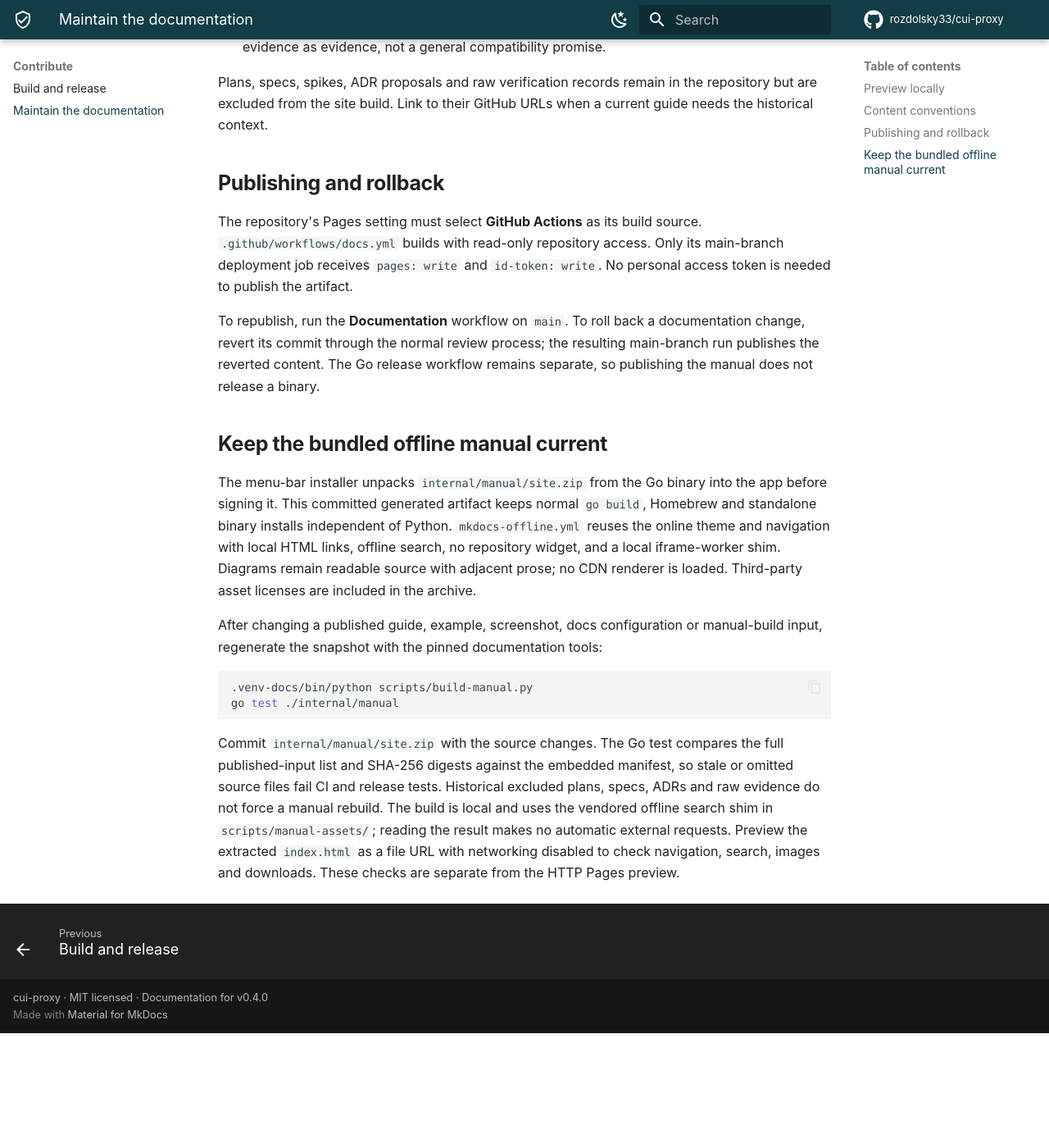
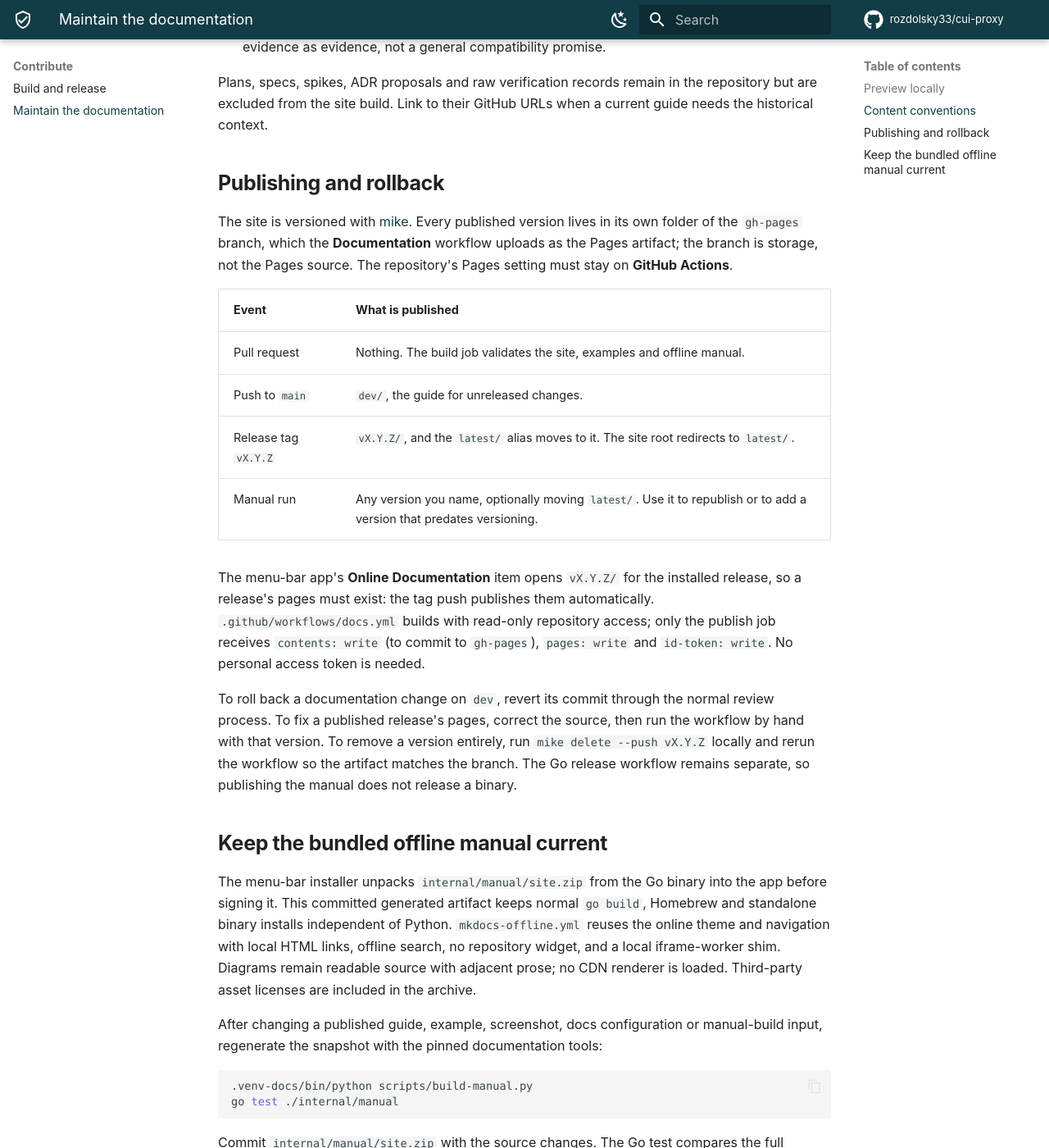
Before and after one commit to rozdolsky33/cui-proxy, an MkDocs documentation site: the page built from docs/contributing-docs.md, in a window 1280 px wide and 1400 px high, scrolled down 1154 px. Shown: the whole window at 82% size. Built offline with MkDocs 1.6.1 and Material for MkDocs 9.7.7, drawn with Linux system fonts in a browser that asks for light colours; comment, search, counter and statistics services are not loaded; the version menu is left out; before the commit the page ends 2414 px from its top, so only the background shows below that.

Commit message:
feat(docs): publish a versioned manual and link it from the menu bar
The menu-bar app gains an Online Documentation item next to the bundled
manual. The installer writes the published address for the installed
version (CUIProxyOnlineDocs) into Info.plist; a release build opens its own
vX.Y.Z/ pages and a dev build opens latest/. The headless --check reports it
as online_documentation_url.

The documentation site is now versioned with mike. Pushes to main publish
dev/, a release tag publishes vX.Y.Z/ and moves latest/, and the workflow can
be run by hand to publish any version. The gh-pages branch stores the built
versions and is uploaded as the Pages artifact, so Pages stays on GitHub
Actions. The bundled offline manual disables the version provider so it
makes no versions.json request.

The site description and landing-page lead now use the README tagline.

Co-Authored-By: Claude Fable 5.1 <noreply@anthropic.com>

```diff
--- a/docs/contributing-docs.md
+++ b/docs/contributing-docs.md
@@ -50,15 +50,32 @@ when a current guide needs the historical context.
 
 ## Publishing and rollback
 
-The repository's Pages setting must select **GitHub Actions** as its build
-source. `.github/workflows/docs.yml` builds with read-only repository access.
-Only its main-branch deployment job receives `pages: write` and `id-token: write`.
-No personal access token is needed to publish the artifact.
+The site is versioned with [mike](https://github.com/jimporter/mike). Every
+published version lives in its own folder of the `gh-pages` branch, which the
+**Documentation** workflow uploads as the Pages artifact; the branch is storage,
+not the Pages source. The repository's Pages setting must stay on **GitHub
+Actions**.
 
-To republish, run the **Documentation** workflow on `main`. To roll back a
-documentation change, revert its commit through the normal review process;
-the resulting main-branch run publishes the reverted content. The Go release
-workflow remains separate, so publishing the manual does not release a binary.
+| Event | What is published |
+|---|---|
+| Pull request | Nothing. The build job validates the site, examples and offline manual. |
+| Push to `main` | `dev/`, the guide for unreleased changes. |
+| Release tag `vX.Y.Z` | `vX.Y.Z/`, and the `latest/` alias moves to it. The site root redirects to `latest/`. |
+| Manual run | Any version you name, optionally moving `latest/`. Use it to republish or to add a version that predates versioning. |
+
+The menu-bar app's **Online Documentation** item opens `vX.Y.Z/` for the
+installed release, so a release's pages must exist: the tag push publishes
+them automatically. `.github/workflows/docs.yml` builds with read-only
+repository access; only the publish job receives `contents: write` (to commit
+to `gh-pages`), `pages: write` and `id-token: write`. No personal access token
+is needed.
+
+To roll back a documentation change on `dev`, revert its commit through the
+normal review process. To fix a published release's pages, correct the source,
+then run the workflow by hand with that version. To remove a version entirely,
+run `mike delete --push vX.Y.Z` locally and rerun the workflow so the artifact
+matches the branch. The Go release workflow remains separate, so publishing
+the manual does not release a binary.
 
 
 ## Keep the bundled offline manual current
--- a/mkdocs-offline.yml
+++ b/mkdocs-offline.yml
@@ -9,3 +9,6 @@ plugins:
 extra:
   polyfills:
     - assets/iframe-worker.js
+  # The bundled manual is a single version; no versions.json to fetch.
+  version:
+    provider: none
--- a/mkdocs.yml
+++ b/mkdocs.yml
@@ -1,5 +1,9 @@
 site_name: cui-proxy
-site_description: Set up, customize, and operate a local sanitizing proxy for Codex.
+site_description: >-
+  Local, fail-closed proxy for Codex CLI that replaces sensitive data with
+  synthetic values before it reaches the model and restores the originals in
+  streamed responses, so your coding agent's tool calls still run against real
+  systems.
 site_url: https://rozdolsky33.github.io/cui-proxy/
 repo_url: https://github.com/rozdolsky33/cui-proxy
 repo_name: rozdolsky33/cui-proxy
@@ -49,6 +53,13 @@ theme:
     - toc.follow
 plugins:
   - search
+# Versioned publishing: mike serves each release under its tag (v0.4.0/) and the
+# newest release under latest/; pushes to main publish under dev/. The version
+# selector reads versions.json from the site root.
+extra:
+  version:
+    provider: mike
+    default: latest
 markdown_extensions:
   - admonition
   - attr_list
--- a/requirements-docs.txt
+++ b/requirements-docs.txt
@@ -1,3 +1,4 @@
 # Keep local preview and CI on the same documentation engine.
 mkdocs==1.6.1
 mkdocs-material==9.7.0
+mike==2.2.0
```
Also changed, not shown: docs/development.md (+4 -0 lines), docs/index.md (+6 -3 lines), docs/menubar.md (+9 -0 lines), 5 other files.
